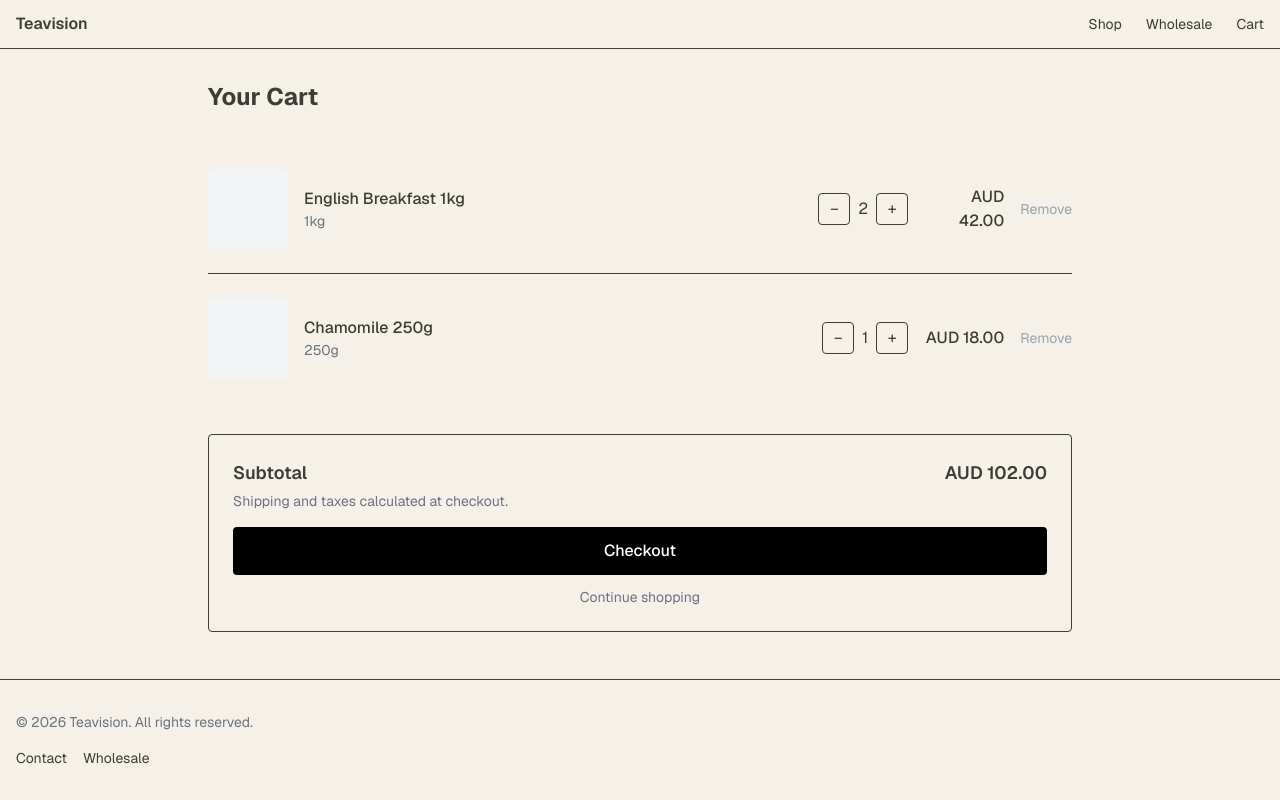
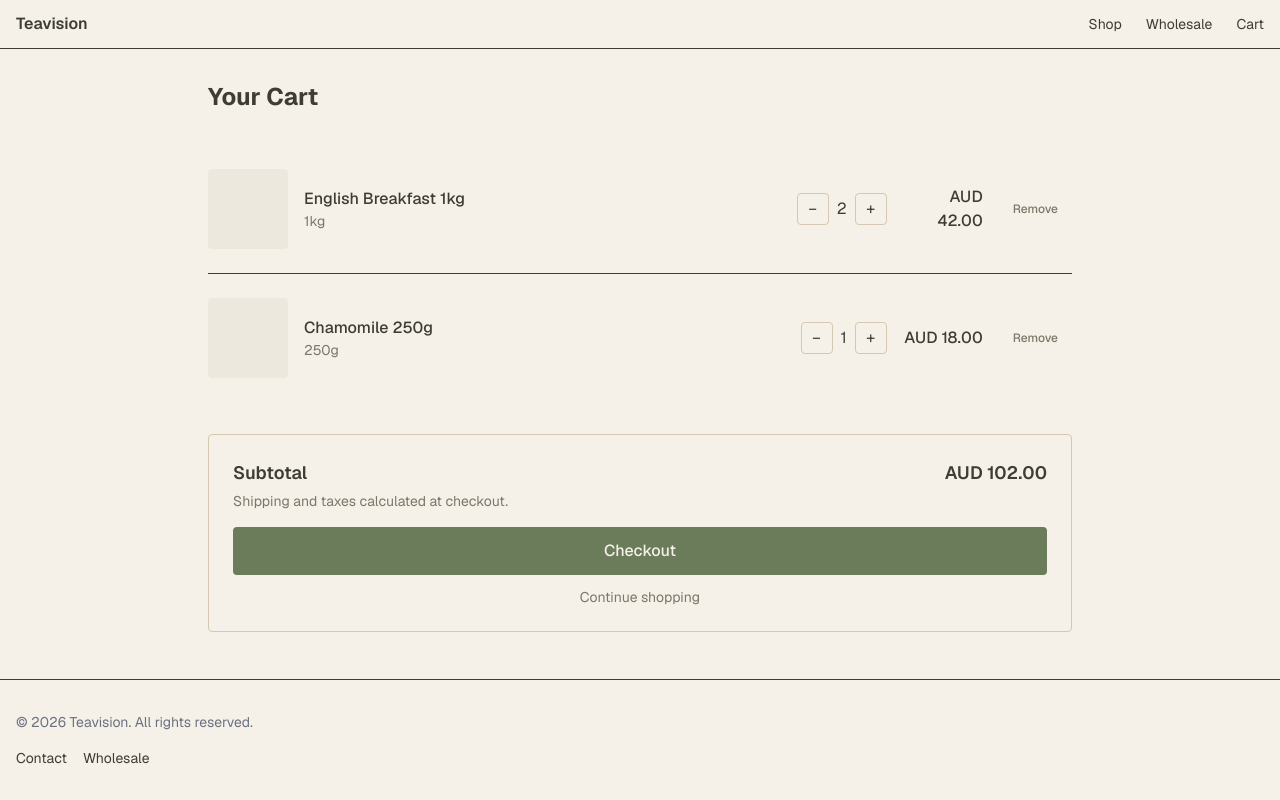
Before and after one commit to franz-ss/teavision-storefront, a Next.js app: page /cart in a window 1280 px wide. Built offline with nearby package versions, Linux system fonts and the light colour scheme.

Commit message:
feat: wire Button into cart, apply token classes

```diff
--- a/app/(storefront)/cart/page.tsx
+++ b/app/(storefront)/cart/page.tsx
@@ -5,6 +5,7 @@ import {
   updateCartLineAction,
   removeCartLineAction,
 } from '@/lib/cart/actions'
+import { Button } from '@/components/ui/button'
 
 export const metadata: Metadata = {
   title: 'Your Cart',
@@ -17,10 +18,10 @@ export default async function CartPage() {
     return (
       <div className="mx-auto max-w-4xl px-4 py-8 text-center">
         <h1 className="mb-4 text-2xl font-bold">Your Cart</h1>
-        <p className="mb-6 text-gray-500">Your cart is empty.</p>
+        <p className="text-text-muted mb-6">Your cart is empty.</p>
         <Link
           href="/collections/all"
-          className="inline-block rounded bg-black px-6 py-3 font-medium text-white hover:bg-gray-800 focus-visible:ring-2 focus-visible:ring-offset-2"
+          className="bg-primary text-background hover:bg-primary-hover inline-block rounded px-6 py-3 font-medium focus-visible:ring-2 focus-visible:ring-offset-2"
         >
           Continue shopping
         </Link>
@@ -49,7 +50,7 @@ export default async function CartPage() {
           return (
             <li key={line.id} className="flex items-center gap-4 py-6">
               <div
-                className="h-20 w-20 shrink-0 rounded bg-gray-100"
+                className="bg-surface h-20 w-20 shrink-0 rounded"
                 role="img"
                 aria-label={`${line.merchandise.product.title} image`}
               />
@@ -58,7 +59,7 @@ export default async function CartPage() {
                 <p className="truncate font-medium">
                   {line.merchandise.product.title}
                 </p>
-                <p className="text-sm text-gray-500">
+                <p className="text-text-muted text-sm">
                   {line.merchandise.title}
                 </p>
               </div>
@@ -68,7 +69,7 @@ export default async function CartPage() {
                   <button
                     type="submit"
                     aria-label={`Decrease quantity of ${line.merchandise.product.title}`}
-                    className="flex h-8 w-8 items-center justify-center rounded border hover:border-gray-400 focus-visible:ring-2 focus-visible:ring-offset-2"
+                    className="border-border hover:border-primary flex h-8 w-8 items-center justify-center rounded border focus-visible:ring-2 focus-visible:ring-offset-2"
                   >
                     &minus;
                   </button>
@@ -80,7 +81,7 @@ export default async function CartPage() {
                   <button
                     type="submit"
                     aria-label={`Increase quantity of ${line.merchandise.product.title}`}
-                    className="flex h-8 w-8 items-center justify-center rounded border hover:border-gray-400 focus-visible:ring-2 focus-visible:ring-offset-2"
+                    className="border-border hover:border-primary flex h-8 w-8 items-center justify-center rounded border focus-visible:ring-2 focus-visible:ring-offset-2"
                   >
                     +
                   </button>
@@ -93,20 +94,16 @@ export default async function CartPage() {
               </p>
 
               <form action={removeAction}>
-                <button
-                  type="submit"
-                  aria-label={`Remove ${line.merchandise.product.title} from cart`}
-                  className="text-sm text-gray-400 hover:text-gray-800 focus-visible:ring-2 focus-visible:ring-offset-2"
-                >
+                <Button variant="ghost" size="sm" type="submit">
                   Remove
-                </button>
+                </Button>
               </form>
             </li>
           )
         })}
       </ul>
 
-      <div className="mt-8 rounded border p-6">
+      <div className="border-border mt-8 rounded border p-6">
         <div className="flex justify-between text-lg font-semibold">
           <span>Subtotal</span>
           <span>
@@ -114,19 +111,21 @@ export default async function CartPage() {
             {cart.cost.subtotalAmount.amount}
           </span>
         </div>
-        <p className="mt-1 text-sm text-gray-500">
+        <p className="text-text-muted mt-1 text-sm">
           Shipping and taxes calculated at checkout.
         </p>
+
         <a
           href={cart.checkoutUrl}
-          className="mt-4 block w-full rounded bg-black py-3 text-center font-medium text-white hover:bg-gray-800 focus-visible:ring-2 focus-visible:ring-offset-2"
+          className="bg-primary text-background hover:bg-primary-hover mt-4 block w-full rounded py-3 text-center font-medium focus-visible:ring-2 focus-visible:ring-offset-2"
           aria-label="Proceed to checkout"
         >
           Checkout
         </a>
+
         <Link
           href="/collections/all"
-          className="mt-3 block text-center text-sm text-gray-500 hover:underline focus-visible:ring-2 focus-visible:ring-offset-2"
+          className="text-text-muted mt-3 block text-center text-sm hover:underline focus-visible:ring-2 focus-visible:ring-offset-2"
         >
           Continue shopping
         </Link>
```
